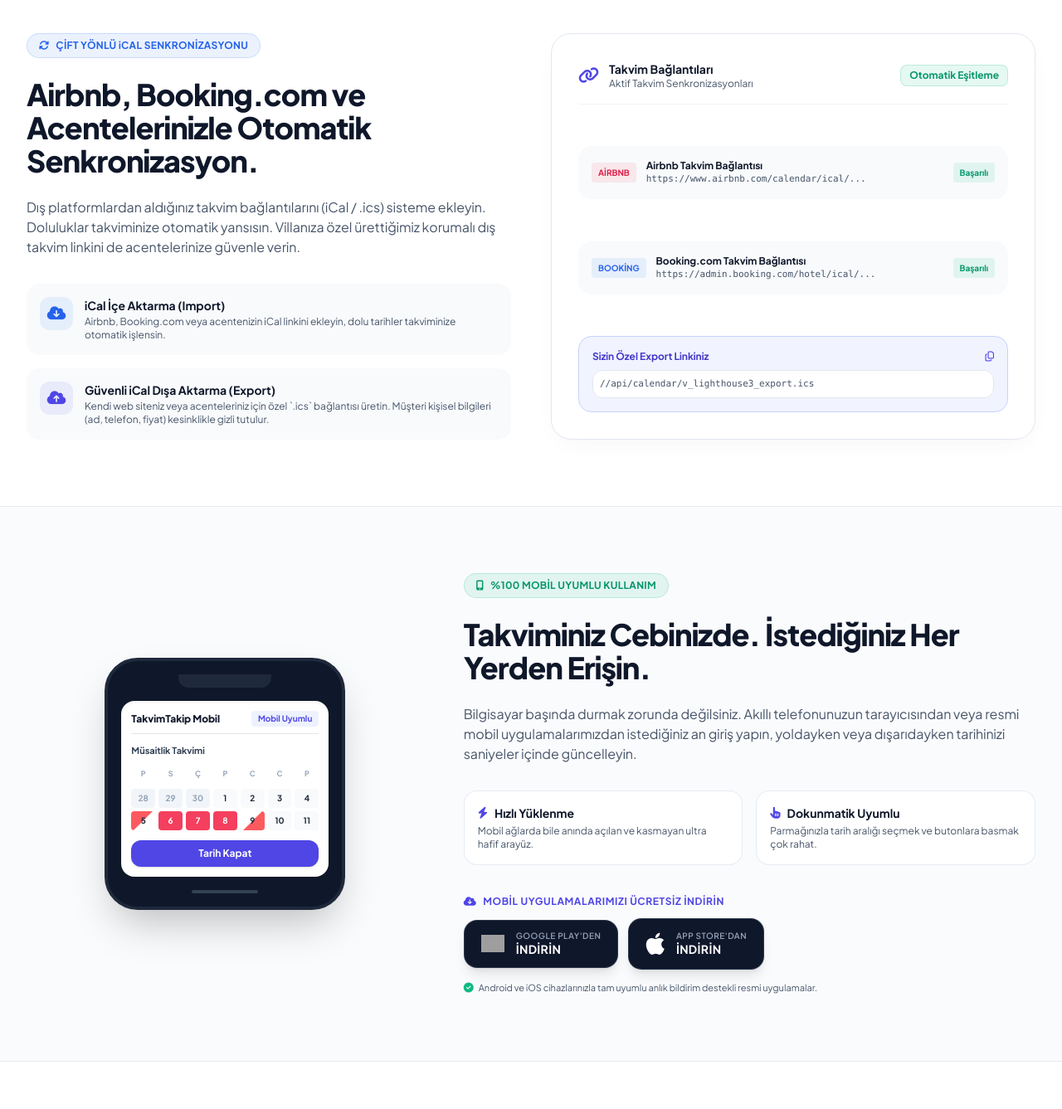
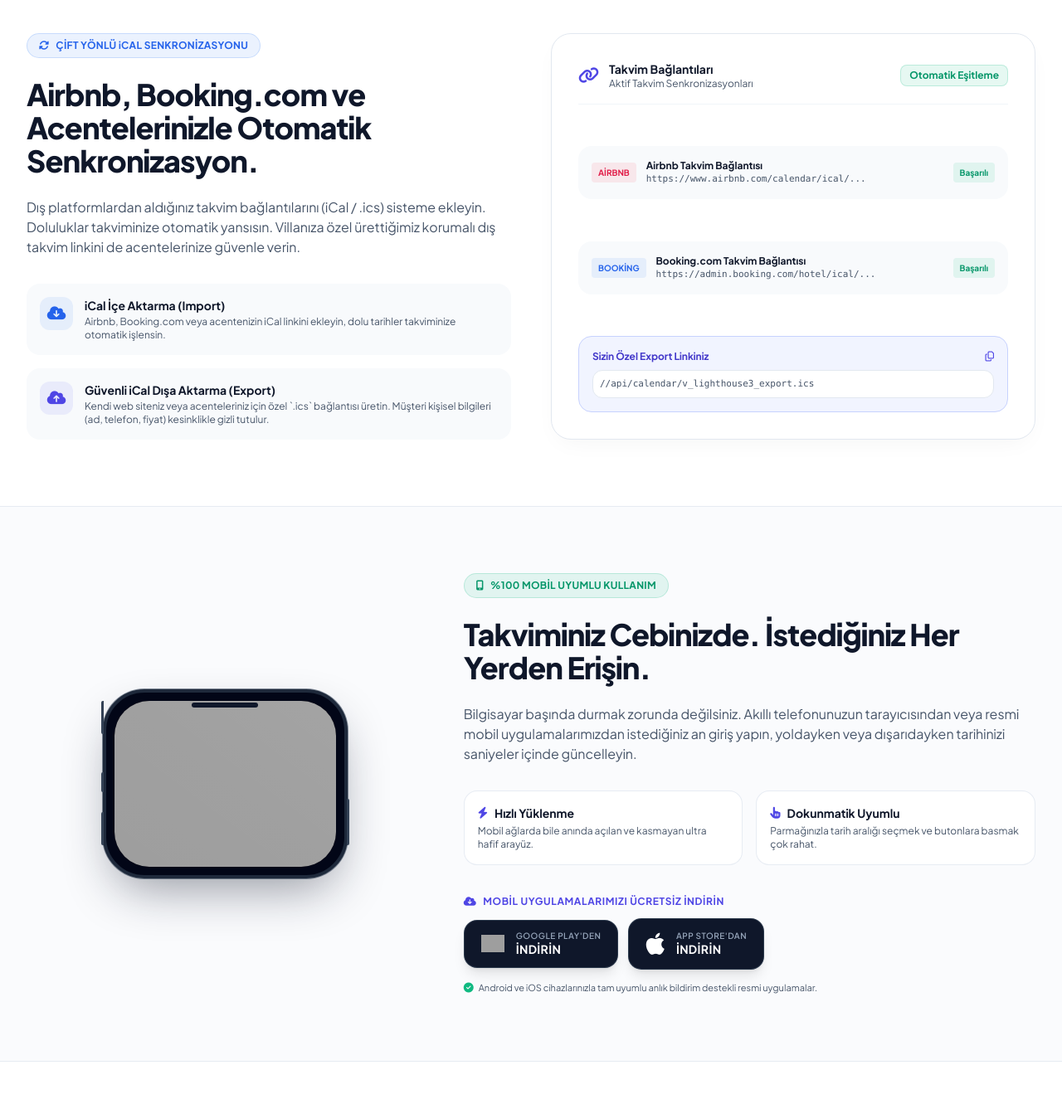
Before and after one commit to gknsen0788/takvimtakipiosnew, a PHP site: page /takvim/ in a window 1280 px wide. Shown: the part 3008-4345 px from the top of the page at 83% size. Run offline with PHP 8.4, Linux system fonts and the light colour scheme; some libraries are stand-ins or nearby versions; grey boxes are pictures that could not be loaded.

Commit message:
feat(landing): replace mini phone mock with realistic vertical smartphone chassis using phone_view.jpeg

```diff
--- a/views/landing/index.php
+++ b/views/landing/index.php
@@ -812,52 +812,40 @@ $T = [
     <div class="max-w-7xl mx-auto px-4 sm:px-6 lg:px-8">
         <div class="grid grid-cols-1 lg:grid-cols-12 gap-12 items-center">
 
-            <!-- Phone Screen Visual -->
-            <div class="lg:col-span-5 flex justify-center order-2 lg:order-1">
-                <div class="w-full max-w-[290px] bg-slate-900 p-4 rounded-[40px] border-4 border-slate-800 shadow-2xl space-y-4 relative">
-
-                    <!-- Phone Notch -->
-                    <div class="w-28 h-4 bg-slate-800 rounded-b-xl mx-auto"></div>
-
-                    <!-- Phone Screen Content -->
-                    <div class="bg-white rounded-2xl p-3 text-slate-800 space-y-3 shadow-inner">
-                        <div class="flex items-center justify-between border-b pb-2">
-                            <span class="font-extrabold text-xs text-slate-900">TakvimTakip Mobil</span>
-                            <span class="text-[10px] font-bold text-indigo-600 bg-indigo-50 px-2 py-0.5 rounded">Mobil Uyumlu</span>
+            <!-- Phone Screen Visual (Realistic Smartphone Mockup) -->
+            <div class="lg:col-span-5 flex justify-center items-center order-2 lg:order-1">
+                <div class="relative mx-auto w-full max-w-[260px] xs:max-w-[275px] sm:max-w-[285px] lg:max-w-[280px] xl:max-w-[295px] transition-transform duration-300 hover:scale-[1.01]">
+
+                    <!-- Ambient Glow Behind Phone -->
+                    <div class="absolute -inset-4 bg-gradient-to-tr from-indigo-500/20 via-emerald-500/10 to-indigo-600/20 rounded-[56px] blur-2xl opacity-70 -z-10 pointer-events-none"></div>
+
+                    <!-- Smartphone Outer Chassis -->
+                    <div class="relative bg-slate-950 p-2 sm:p-2.5 rounded-[46px] sm:rounded-[50px] shadow-[0_25px_60px_-15px_rgba(15,23,42,0.45)] border-4 border-slate-800 ring-1 ring-slate-700/60">
+
+                        <!-- Side Hardware Buttons -->
+                        <!-- Silent Switch -->
+                        <div class="absolute -left-[6px] top-24 w-[3px] h-6 bg-slate-700 rounded-l-sm"></div>
+                        <!-- Volume Up -->
+                        <div class="absolute -left-[6px] top-36 w-[3px] h-10 bg-slate-700 rounded-l-sm"></div>
+                        <!-- Volume Down -->
+                        <div class="absolute -left-[6px] top-50 w-[3px] h-10 bg-slate-700 rounded-l-sm"></div>
+                        <!-- Power Button -->
+                        <div class="absolute -right-[6px] top-32 w-[3px] h-14 bg-slate-700 rounded-r-sm"></div>
+
+                        <!-- Top Speaker Notch / Ear Speaker Bar -->
+                        <div class="absolute top-3 left-1/2 -translate-x-1/2 w-20 h-1.5 bg-slate-900 rounded-full z-20 pointer-events-none"></div>
+
+                        <!-- Screen Bezel Container -->
+                        <div class="relative overflow-hidden rounded-[38px] sm:rounded-[42px] bg-black shadow-inner">
+                            <img src="<?= APP_URL ?>/uploads/phone_view.jpeg"
+                                 alt="TakvimTakip Mobil Uygulama Ekranı"
+                                 class="w-full h-auto block object-cover select-none pointer-events-none"
+                                 loading="lazy" />
+
+                            <!-- Subtle Screen Glare Overlay -->
+                            <div class="absolute inset-0 bg-gradient-to-tr from-transparent via-white/[0.02] to-white/[0.06] pointer-events-none"></div>
                         </div>
-
-                        <div class="text-[11px] font-bold text-slate-700">Müsaitlik Takvimi</div>
-
-                        <div class="grid grid-cols-7 gap-1 text-[9px] text-center font-bold text-slate-400">
-                            <div>P</div><div>S</div><div>Ç</div><div>P</div><div>C</div><div>C</div><div>P</div>
-                        </div>
-
-                        <!-- Mini Mobile Grid -->
-                        <div class="grid grid-cols-7 gap-1 text-[10px] font-bold text-center">
-                            <div class="p-1 rounded bg-slate-100 text-slate-400">28</div>
-                            <div class="p-1 rounded bg-slate-100 text-slate-400">29</div>
-                            <div class="p-1 rounded bg-slate-100 text-slate-400">30</div>
-                            <div class="p-1 rounded bg-slate-50">1</div>
-                            <div class="p-1 rounded bg-slate-50">2</div>
-                            <div class="p-1 rounded bg-slate-50">3</div>
-                            <div class="p-1 rounded bg-slate-50">4</div>
-
-                            <div class="p-1 rounded gradient-checkout text-slate-800">5</div>
-                            <div class="p-1 rounded bg-rose-500 text-white">6</div>
-                            <div class="p-1 rounded bg-rose-500 text-white">7</div>
-                            <div class="p-1 rounded bg-rose-500 text-white">8</div>
-                            <div class="p-1 rounded gradient-checkin text-slate-800">9</div>
-                            <div class="p-1 rounded bg-slate-50">10</div>
-                            <div class="p-1 rounded bg-slate-50">11</div>
-                        </div>
-
-                        <button class="w-full py-2 bg-indigo-600 text-white font-bold text-xs rounded-xl shadow">
-                            Tarih Kapat
-                        </button>
-                    </div>
-
-                    <!-- Home Bar -->
-                    <div class="w-20 h-1 bg-slate-700 rounded-full mx-auto"></div>
+                    </div>
                 </div>
             </div>
 
```
Also changed, not shown: public/uploads/phone_view.jpeg (added).
